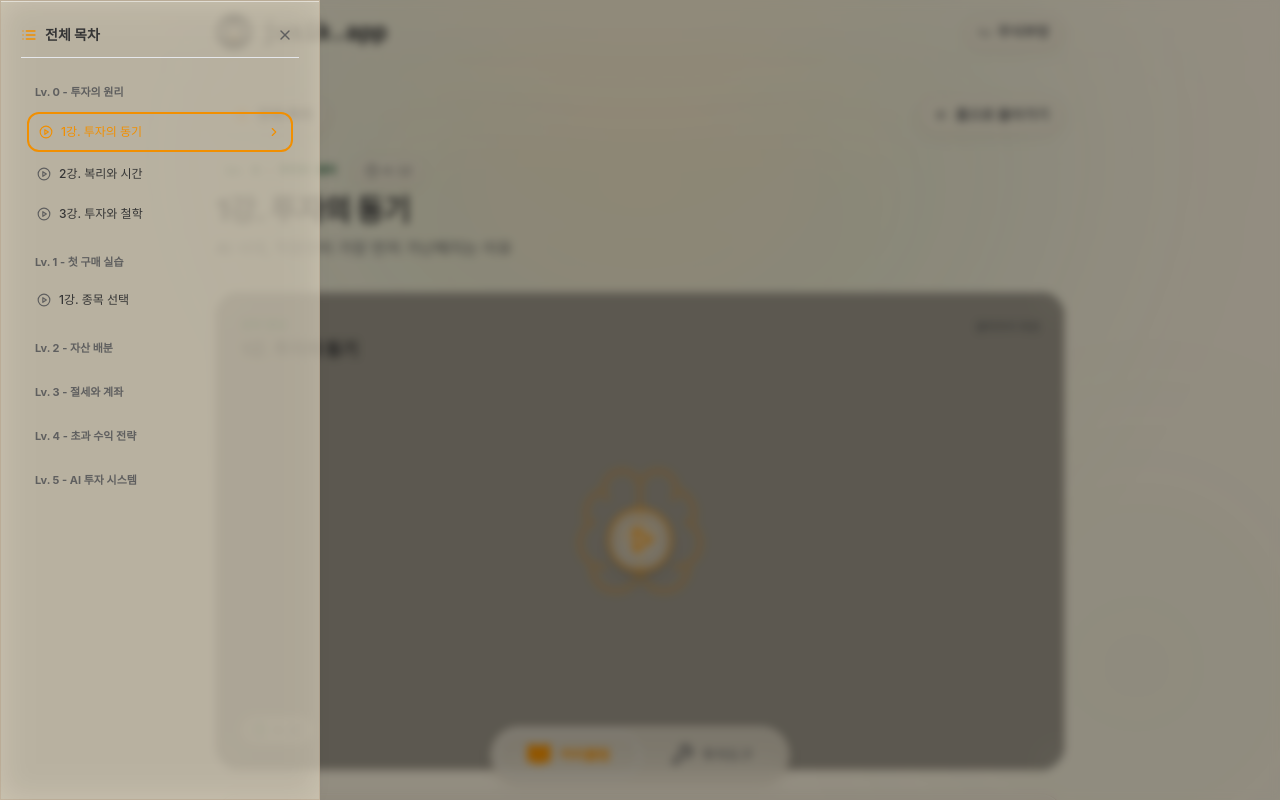
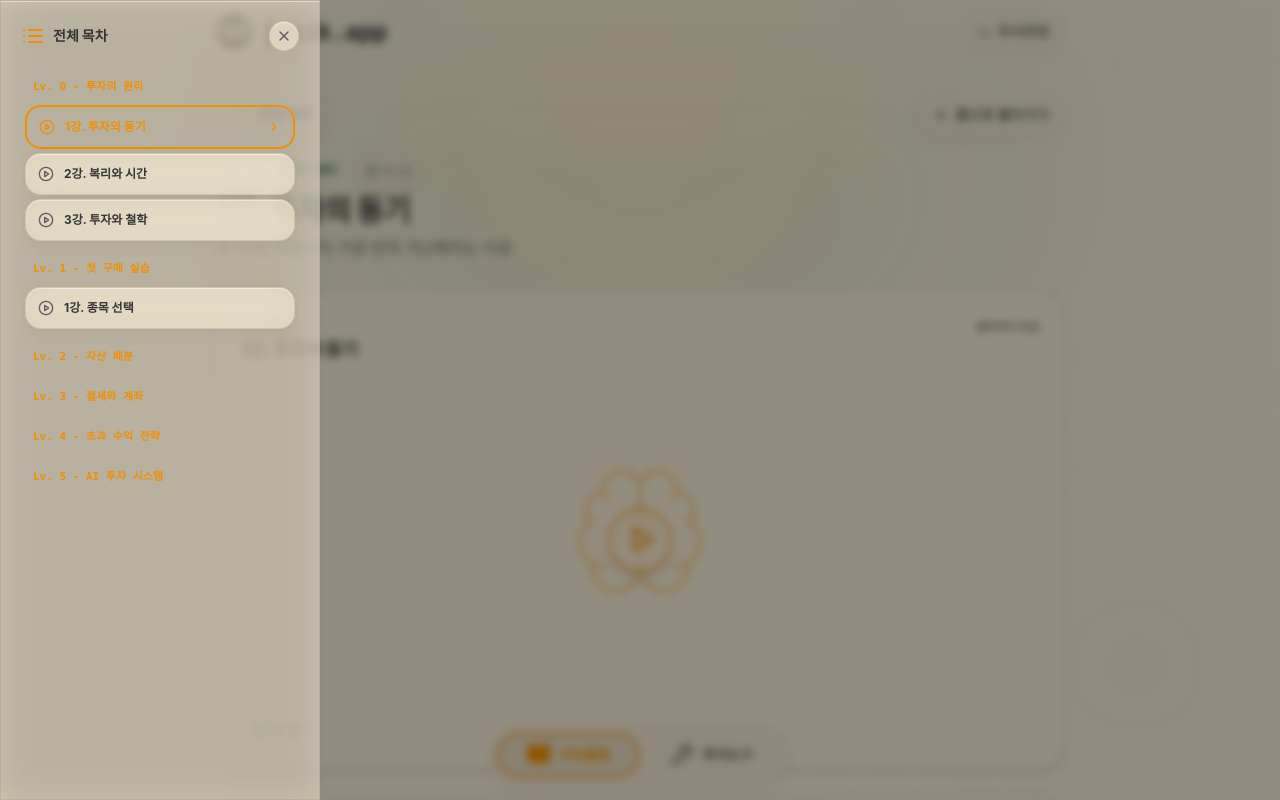
Before and after one commit to hajooi/jusik-app, a Next.js app: page /lesson/lv0-1 in a window 1280 px wide. Both pictures are taken after a click on the button "전체 목차". Shown: the top 800 px of the page. Built offline with nearby package versions, Linux system fonts and the light colour scheme.

Commit message:
style: Perfect design consistency across YouTube cover light mode, bottom nav orange border glow, sidebar drawer, and sub-lesson hover

```diff
--- a/src/components/Accordion.tsx
+++ b/src/components/Accordion.tsx
@@ -117,17 +117,17 @@ export default function Accordion({ levels }: AccordionProps) {
                 isOpen ? 'grid-rows-[1fr] opacity-100' : 'grid-rows-[0fr] opacity-0'
               }`}
             >
-              <div className="overflow-hidden bg-[var(--card-hover)]/30">
+              <div className="overflow-hidden bg-[var(--card-surface)]/30 backdrop-blur-md">
                 <div className="p-3 sm:p-5 space-y-2">
                     {level.lessons.map((lesson) => (
                       <Link
                         key={lesson.id}
                         href={`/lesson/${lesson.id}`}
-                        className="group flex items-center justify-between p-3 sm:p-4 rounded-2xl bg-[var(--bg-main)]/50 backdrop-blur-md border border-[var(--border-color)] hover:bg-[var(--card-hover)] transition-all duration-300 shadow-2xs hover:shadow-xs active:scale-[0.98]"
+                        className="group flex items-center justify-between p-3.5 sm:p-4 rounded-2xl glass-card glass-card-hover transition-all duration-300 shadow-2xs active:scale-[0.98]"
                       >
                       <div className="flex items-center gap-3 min-w-0">
-                        <div className="text-[var(--text-secondary)] group-hover:text-[var(--accent-orange)] transition-colors shrink-0">
-                          <PlayCircle className="w-5 h-5 sm:w-6 sm:h-6" />
+                        <div className="w-8 h-8 sm:w-9 sm:h-9 rounded-xl bg-[var(--bg-main)] group-hover:bg-[var(--accent-orange)] text-[var(--text-secondary)] group-hover:text-white flex items-center justify-center shrink-0 transition-all duration-300 shadow-2xs group-hover:scale-105">
+                          <PlayCircle className="w-5 h-5 stroke-[2]" />
                         </div>
                         <div className="min-w-0">
                           <div className="flex items-center gap-1.5 flex-wrap">
@@ -147,11 +147,11 @@ export default function Accordion({ levels }: AccordionProps) {
                       </div>
 
                       <div className="flex items-center gap-2 shrink-0 ml-2">
-                        <span className="hidden sm:flex items-center gap-1 text-xs text-[var(--text-secondary)] font-mono bg-[var(--card-surface)] px-2.5 py-1 rounded-lg">
+                        <span className="hidden sm:flex items-center gap-1 text-xs text-[var(--text-secondary)] font-mono glass-card px-2.5 py-1 rounded-lg">
                           <Clock className="w-3.5 h-3.5" />
                           {lesson.duration}
                         </span>
-                        <span className="text-xs sm:text-sm font-bold text-[var(--text-secondary)] group-hover:text-[var(--accent-orange)] group-hover:translate-x-1 transition-all flex items-center gap-0.5">
+                        <span className="text-xs sm:text-sm font-extrabold text-[var(--text-secondary)] group-hover:text-[var(--accent-orange)] group-hover:translate-x-1 transition-all flex items-center gap-0.5">
                           학습하기
                           <span>→</span>
                         </span>
--- a/src/components/BottomNavigation.tsx
+++ b/src/components/BottomNavigation.tsx
@@ -34,10 +34,10 @@ export default function BottomNavigation() {
         className="pointer-events-auto w-full max-w-[260px] xs:max-w-[280px] sm:max-w-[300px] glass-card rounded-full p-1.5 shadow-xl transition-all duration-300 relative overflow-hidden"
       >
         <div className="flex items-center justify-around relative">
-          {/* Animated Liquid Sliding Pill Highlight */}
+          {/* Animated Liquid Sliding Pill Highlight with Orange Glow Border */}
           {activeIndex !== -1 && (
             <div
-              className="absolute top-0 bottom-0 rounded-full bg-[var(--accent-orange)]/15 border border-[var(--accent-orange)]/30 transition-transform duration-300 ease-out shadow-2xs pointer-events-none"
+              className="absolute top-0 bottom-0 rounded-full bg-[var(--card-hover)] border-2 border-[var(--accent-orange)] transition-transform duration-300 ease-out shadow-sm pointer-events-none"
               style={{
                 width: `${100 / navItems.length}%`,
                 left: 0,
@@ -58,8 +58,8 @@ export default function BottomNavigation() {
                 href={item.href}
                 className={`relative z-10 flex items-center justify-center gap-1.5 sm:gap-2 py-2.5 px-3 sm:px-4 rounded-full w-full transition-all duration-300 active:scale-95 ${
                   isActive
-                    ? 'text-[var(--accent-orange)] font-bold'
-                    : 'text-[var(--text-secondary)] font-medium hover:text-[var(--accent-orange)]'
+                    ? 'text-[var(--accent-orange)] font-black'
+                    : 'text-[var(--text-secondary)] font-semibold hover:text-[var(--accent-orange)]'
                 }`}
               >
                 <Icon
--- a/src/components/SidebarDrawer.tsx
+++ b/src/components/SidebarDrawer.tsx
@@ -28,23 +28,24 @@ export default function SidebarDrawer({ currentLessonId }: SidebarDrawerProps) {
 
   const renderContent = () => (
     <div className="space-y-4">
-      <div className="flex items-center justify-between pb-2 border-b border-[var(--border-color)]/30">
-        <h3 className="text-sm font-bold flex items-center gap-2 text-[var(--text-primary)]">
-          <List className="w-4 h-4 text-[var(--accent-orange)]" />
+      {/* Top Header Row without harsh divider line */}
+      <div className="flex items-center justify-between pb-1">
+        <h3 className="text-sm font-extrabold flex items-center gap-2 text-[var(--text-primary)]">
+          <List className="w-4.5 h-4.5 text-[var(--accent-orange)]" />
           전체 목차
         </h3>
         <button
           onClick={handleClose}
-          className="p-1.5 rounded-full text-[var(--text-secondary)] hover:bg-[var(--card-hover)]"
+          className="p-1.5 rounded-full text-[var(--text-secondary)] hover:text-[var(--accent-orange)] glass-card glass-card-hover transition-colors"
         >
           <X className="w-4 h-4" />
         </button>
       </div>
 
-      <div className="space-y-4 max-h-[calc(100vh-140px)] overflow-y-auto px-1.5 py-1">
+      <div className="space-y-4 max-h-[calc(100vh-140px)] overflow-y-auto px-1 py-1">
         {CURRICULUM_DATA.map((level) => (
           <div key={level.id} className="space-y-1.5">
-            <div className="flex items-center justify-between text-[11px] font-bold text-[var(--text-secondary)] px-2 py-1">
+            <div className="flex items-center justify-between text-[11px] font-extrabold text-[var(--accent-orange)] px-2 py-0.5 font-mono">
               <span>Lv. {level.levelNumber} - {level.badgeText}</span>
             </div>
 
@@ -57,13 +58,13 @@ export default function SidebarDrawer({ currentLessonId }: SidebarDrawerProps) {
                     key={lesson.id}
                     href={`/lesson/${lesson.id}`}
                     onClick={handleClose}
-                    className={`flex items-center gap-2 p-2.5 rounded-xl text-xs font-medium transition-all ${
+                    className={`flex items-center gap-2.5 p-3 rounded-2xl text-xs font-bold transition-all duration-300 ${
                       isActive
-                        ? 'bg-[var(--accent-orange)]/15 text-[var(--accent-orange)] font-bold border-2 border-[var(--accent-orange)] shadow-2xs outline-none'
-                        : 'text-[var(--text-primary)] hover:bg-[var(--card-hover)]/70'
+                        ? 'bg-[var(--accent-orange)]/15 text-[var(--accent-orange)] border-2 border-[var(--accent-orange)] shadow-xs'
+                        : 'glass-card glass-card-hover text-[var(--text-primary)] hover:text-[var(--accent-orange)]'
                     }`}
                   >
-                    <PlayCircle className={`w-3.5 h-3.5 shrink-0 ${isActive ? 'text-[var(--accent-orange)]' : 'text-[var(--text-secondary)]'}`} />
+                    <PlayCircle className={`w-4 h-4 shrink-0 ${isActive ? 'text-[var(--accent-orange)]' : 'text-[var(--text-secondary)]'}`} />
                     <span className="truncate flex-1">{lesson.title}</span>
                     {isActive && <ChevronRight className="w-3.5 h-3.5 shrink-0 text-[var(--accent-orange)]" />}
                   </Link>
--- a/src/components/VideoCoverPlayer.tsx
+++ b/src/components/VideoCoverPlayer.tsx
@@ -113,15 +113,15 @@ export default function VideoCoverPlayer({ youtubeId, title, duration, iconName
           onClick={handlePlayClick}
           type="button"
           aria-label={`${title} 영상 재생하기`}
-          className="group absolute inset-0 w-full h-full glass-card text-left cursor-pointer transition-all duration-300 hover:shadow-xl focus:outline-none focus:ring-2 focus:ring-[var(--accent-green)]/50 p-4 sm:p-6 flex flex-col justify-between z-10 overflow-hidden"
+          className="group absolute inset-0 w-full h-full bg-[var(--bg-main)] text-left cursor-pointer transition-all duration-300 hover:shadow-xl focus:outline-none focus:ring-2 focus:ring-[var(--accent-orange)]/50 p-4 sm:p-6 flex flex-col justify-between z-10 overflow-hidden border border-[var(--border-color)]"
         >
           {/* Decorative Warm Ambient Mesh Background Shapes */}
-          <div className="absolute -top-12 -right-12 w-44 h-44 sm:w-52 sm:h-52 bg-[var(--accent-orange)]/20 rounded-full blur-3xl pointer-events-none group-hover:bg-[var(--accent-orange)]/30 transition-all duration-500" />
-          <div className="absolute -bottom-12 -left-12 w-44 h-44 sm:w-52 sm:h-52 bg-[var(--accent-green)]/15 rounded-full blur-3xl pointer-events-none group-hover:bg-[var(--accent-green)]/25 transition-all duration-500" />
+          <div className="absolute -top-12 -right-12 w-48 h-48 sm:w-60 sm:h-60 bg-[var(--accent-orange)]/25 rounded-full blur-3xl pointer-events-none group-hover:bg-[var(--accent-orange)]/35 transition-all duration-500" />
+          <div className="absolute -bottom-12 -left-12 w-48 h-48 sm:w-60 sm:h-60 bg-[var(--accent-green)]/20 rounded-full blur-3xl pointer-events-none group-hover:bg-[var(--accent-green)]/30 transition-all duration-500" />
 
           {/* Watermark Icon */}
           <div className="absolute inset-0 m-auto flex items-center justify-center pointer-events-none">
-            <div className="w-32 h-32 sm:w-48 sm:h-48 text-[var(--accent-orange)] flex items-center justify-center opacity-15 sm:opacity-20 group-hover:opacity-30 group-hover:scale-105 transition-all duration-500">
+            <div className="w-32 h-32 sm:w-48 sm:h-48 text-[var(--accent-orange)] flex items-center justify-center opacity-20 sm:opacity-25 group-hover:opacity-40 group-hover:scale-105 transition-all duration-500">
               <IconComponent className="w-24 h-24 sm:w-36 sm:h-36 stroke-[1.2]" />
             </div>
           </div>
```
